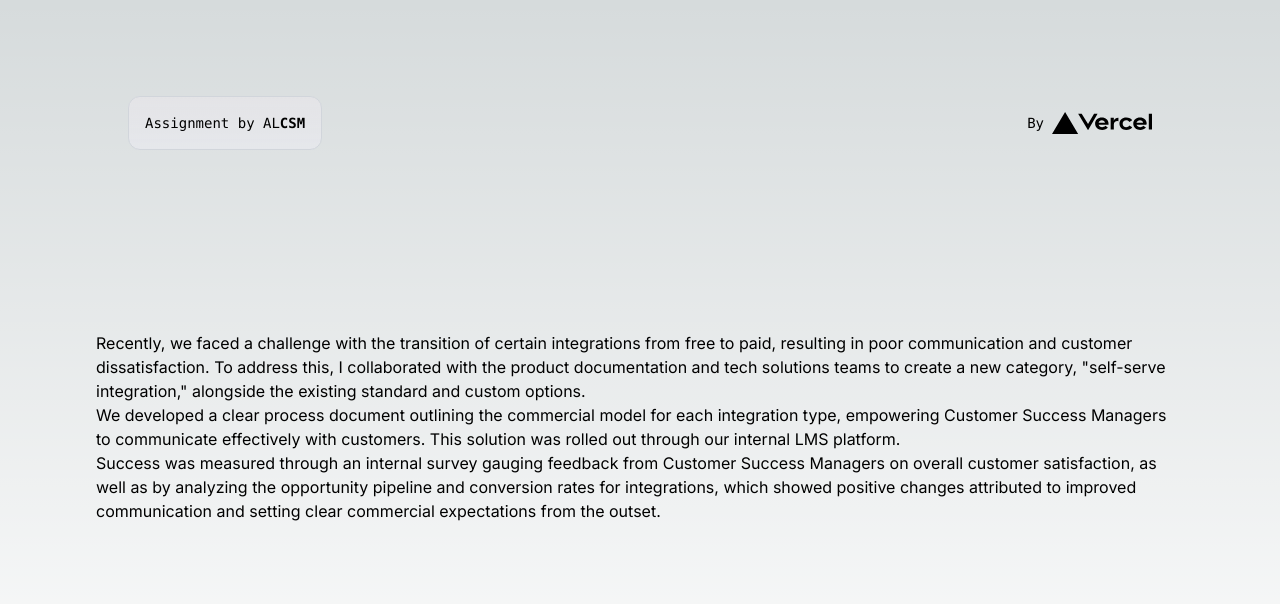
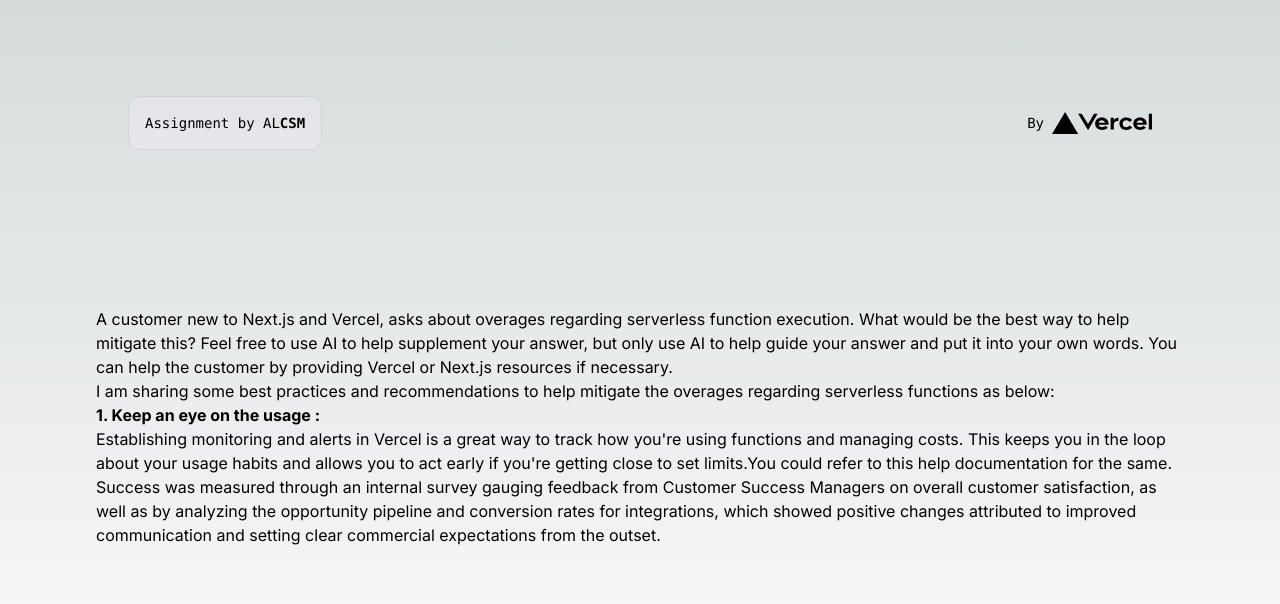
Before and after one commit to ArchanaLomate/nextjs, a Next.js app: page /questions/q7 in a window 1280 px wide. Shown: the top 604 px of the page. Built offline with nearby package versions, Linux system fonts and the light colour scheme.

Commit message:
Update page.tsx

```diff
--- a/app/questions/q7/page.tsx
+++ b/app/questions/q7/page.tsx
@@ -31,10 +31,16 @@
 
       <div>
         <p>
-      Recently, we faced a challenge with the transition of certain integrations from free to paid, resulting in poor communication and customer dissatisfaction. To address this, I collaborated with the product documentation and tech solutions teams to create a new category, "self-serve integration," alongside the existing standard and custom options.
+        A  customer new to Next.js and Vercel, asks about overages regarding serverless function execution. What would be the best way to help mitigate this? Feel free to use AI to help supplement your answer, but only use AI to help guide your answer and put it into your own words. You can help the customer by providing Vercel or Next.js resources if necessary.
         </p>
         <p>
-      We developed a clear process document outlining the commercial model for each integration type, empowering Customer Success Managers to communicate effectively with customers. This solution was rolled out through our internal LMS platform.
+I am sharing some best practices and recommendations to help mitigate the overages regarding serverless functions as below:
+        </p>
+        <p>
+<b>1. Keep an eye on the usage :</b>
+          </p>
+        <p>
+        Establishing monitoring and alerts in Vercel is a great way to track how you're using functions and managing costs. This keeps you in the loop about your usage habits and allows you to act early if you're getting close to set limits.You could refer to this help documentation for the same.
       </p>
         <p>
       Success was measured through an internal survey gauging feedback from Customer Success Managers on overall customer satisfaction, as well as by analyzing the opportunity pipeline and conversion rates for integrations, which showed positive changes attributed to improved communication and setting clear commercial expectations from the outset.
```
